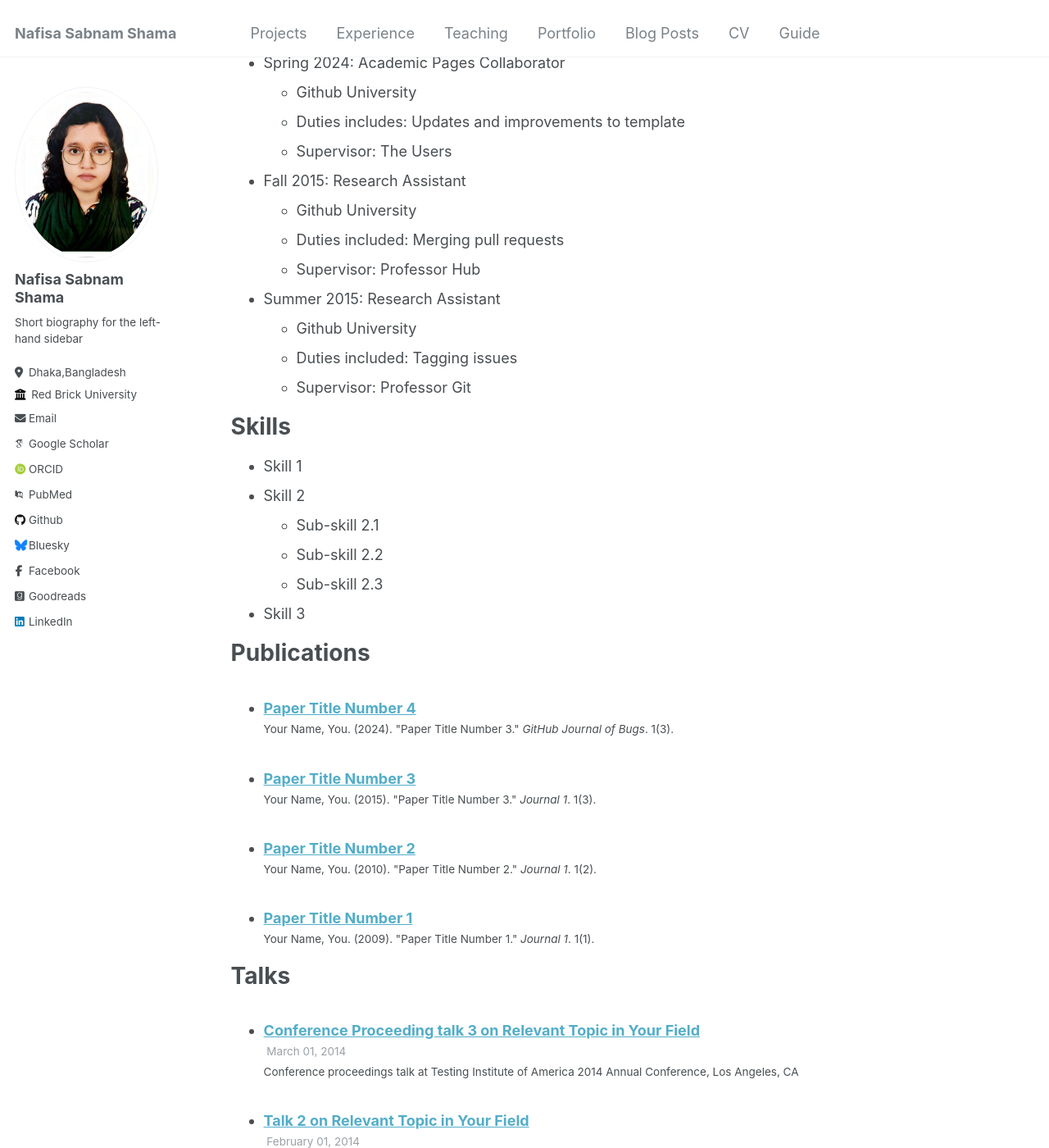
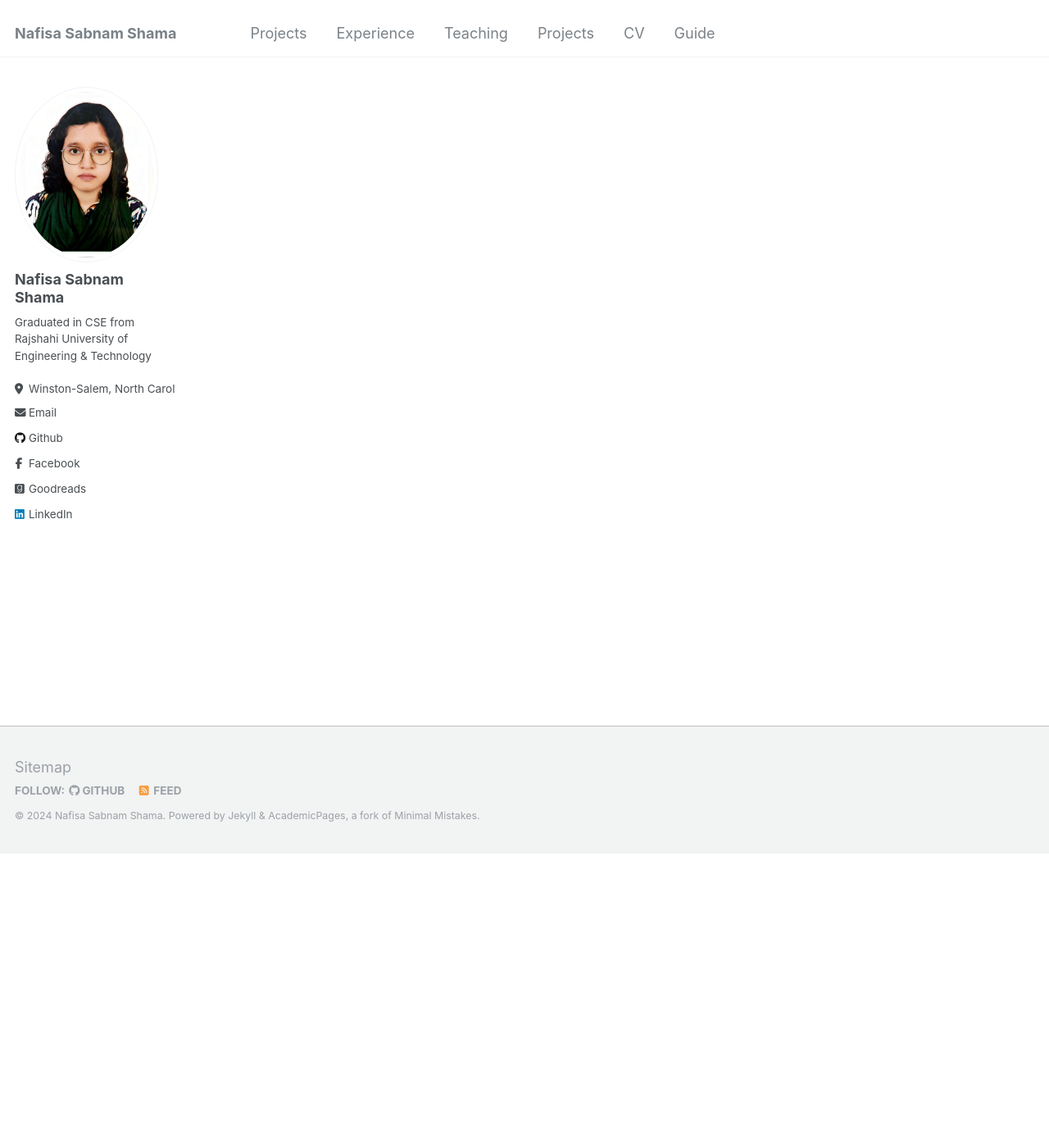
Before and after one commit to nafisa11bd/nafisa11bd.github.io, a Jekyll site: the page built from _pages/cv.md, in a window 1280 px wide and 1400 px high, scrolled down 359 px. Shown: the whole window at 82% size. Built offline with Jekyll 4.4.1, drawn with Linux system fonts in a browser that asks for light colours; some web fonts are replaced; some of the changed text lies outside the part shown.

Commit message:
portfolio updated

```diff
--- a/_config.yml
+++ b/_config.yml
@@ -24,20 +24,20 @@ author:
   avatar: "profile.png"
   name: "Nafisa Sabnam Shama"
   pronouns: # example: "she/her"
-  bio: "Short biography for the left-hand sidebar"
-  location: "Dhaka,Bangladesh"
-  employer: "Red Brick University"
-  uri: # URL
+  bio: "Graduated in CSE from Rajshahi University of Engineering & Technology"
+  location: "Winston-Salem, North Carolina, United States of America"
+  #employer: "Red Brick University"
+  #uri: # URL
   email: "nafisa.sabnam13@gmail.com"
 
   # Academic websites
   arxiv: # URL - Update with the correct link to your profile
-  googlescholar: "https://scholar.google.com/citations?user=PS_CX0AAAAAJ"
-  impactstory: # URL
-  orcid: "http://orcid.org/yourorcidurl"
-  semantic: # URL
-  pubmed: "https://www.ncbi.nlm.nih.gov/pubmed/?term=john+snow"
-  researchgate: # URL
+  #googlescholar: "https://scholar.google.com/citations?user=PS_CX0AAAAAJ"
+  #impactstory: # URL
+  #orcid: "http://orcid.org/yourorcidurl"
+  #semantic: # URL
+  #pubmed: "https://www.ncbi.nlm.nih.gov/pubmed/?term=john+snow"
+  #researchgate: # URL
 
   # Repositories and software development
   bitbucket: # Username - Update with your username on the site
@@ -48,10 +48,10 @@ author:
   stackoverflow: # User number or user number and name (i.e., use "1" or "1/jeff-atwood")
 
   # Social media
-  bluesky: "bsky.app" # Replace this with you Bluesky username
+  #bluesky: "bsky.app" # Replace this with you Bluesky username
   facebook: "nefertiti1456"
-  flickr: # Username
-  foursquare: # Username
+  #flickr: # Username
+  #foursquare: # Username
   goodreads: "nafisa-sabnam-shama"
   google_plus: # Username
   keybase: # Username
--- a/_data/navigation.yml
+++ b/_data/navigation.yml
@@ -9,11 +9,11 @@ main:
   - title: "Teaching"
     url: /teaching/
 
-  - title: "Portfolio"
+  - title: "Projects"
     url: /portfolio/
 
-  - title: "Blog Posts"
-    url: /year-archive/
+  #- title: "Blog Posts"
+  #  url: /year-archive/
 
   - title: "CV"
     url: /cv/
--- a/_pages/cv.md
+++ b/_pages/cv.md
@@ -9,59 +9,3 @@ redirect_from:
 
 {% include base_path %}
 [Doownload CV Here](https://nafisa11bd.github.io//files/Nafisa_Sabnam_Shama_Resume.pdf)
-
-<!--
-Education
-======
-* Ph.D in Version Control Theory, GitHub University, 2018 (expected)
-* M.S. in Jekyll, GitHub University, 2014
-* B.S. in GitHub, GitHub University, 2012
-
-Work experience
-======
-* Spring 2024: Academic Pages Collaborator
-  * Github University
-  * Duties includes: Updates and improvements to template
-  * Supervisor: The Users
-
-* Fall 2015: Research Assistant
-  * Github University
-  * Duties included: Merging pull requests
-  * Supervisor: Professor Hub
-
-* Summer 2015: Research Assistant
-  * Github University
-  * Duties included: Tagging issues
-  * Supervisor: Professor Git
-
-Skills
-======
-* Skill 1
-* Skill 2
-  * Sub-skill 2.1
-  * Sub-skill 2.2
-  * Sub-skill 2.3
-* Skill 3
-
-Publications
-======
-  <ul>{% for post in site.publications reversed %}
-    {% include archive-single-cv.html %}
-  {% endfor %}</ul>
-
-Talks
-======
-  <ul>{% for post in site.talks reversed %}
-    {% include archive-single-talk-cv.html  %}
-  {% endfor %}</ul>
-
-Teaching
-======
-  <ul>{% for post in site.teaching reversed %}
-    {% include archive-single-cv.html %}
-  {% endfor %}</ul>
-
-Service and leadership
-======
-* Currently signed in to 43 different slack teams
---!>
```
Also changed, not shown: _portfolio/portfolio-1.md (+8 -0 lines).
